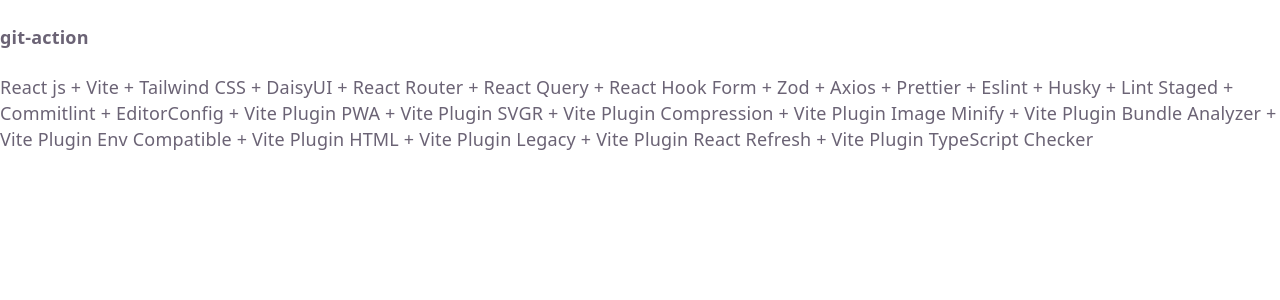
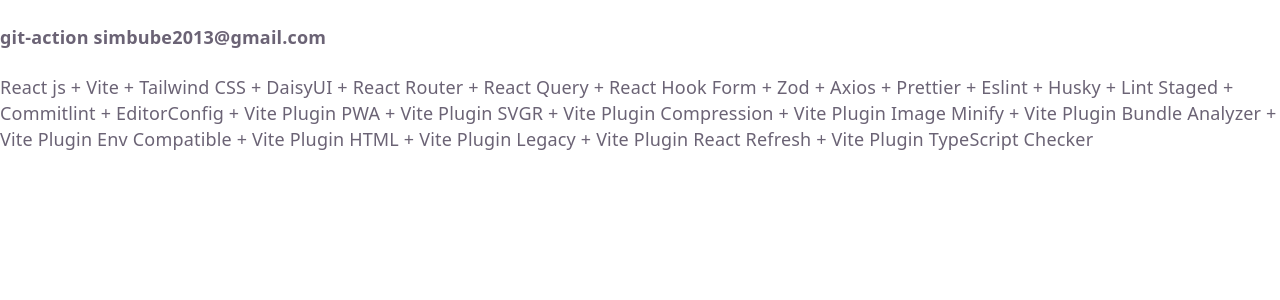
Before and after one commit to silambarasanstr/git-action, a React (Vite) app: page / in a window 1280 px wide. Shown: the top 300 px of the page. Built offline with nearby package versions, Linux system fonts and the light colour scheme.

Commit message:
fix git author

```diff
--- a/src/App.jsx
+++ b/src/App.jsx
@@ -5,7 +5,7 @@
 function App() {
   return (
     <>
-      <h4>git-action</h4>
+      <h4>git-action simbube2013@gmail.com</h4>
       <p>
         React js + Vite + Tailwind CSS + DaisyUI + React Router + React Query +
         React Hook Form + Zod + Axios + Prettier + Eslint + Husky + Lint Staged
```
